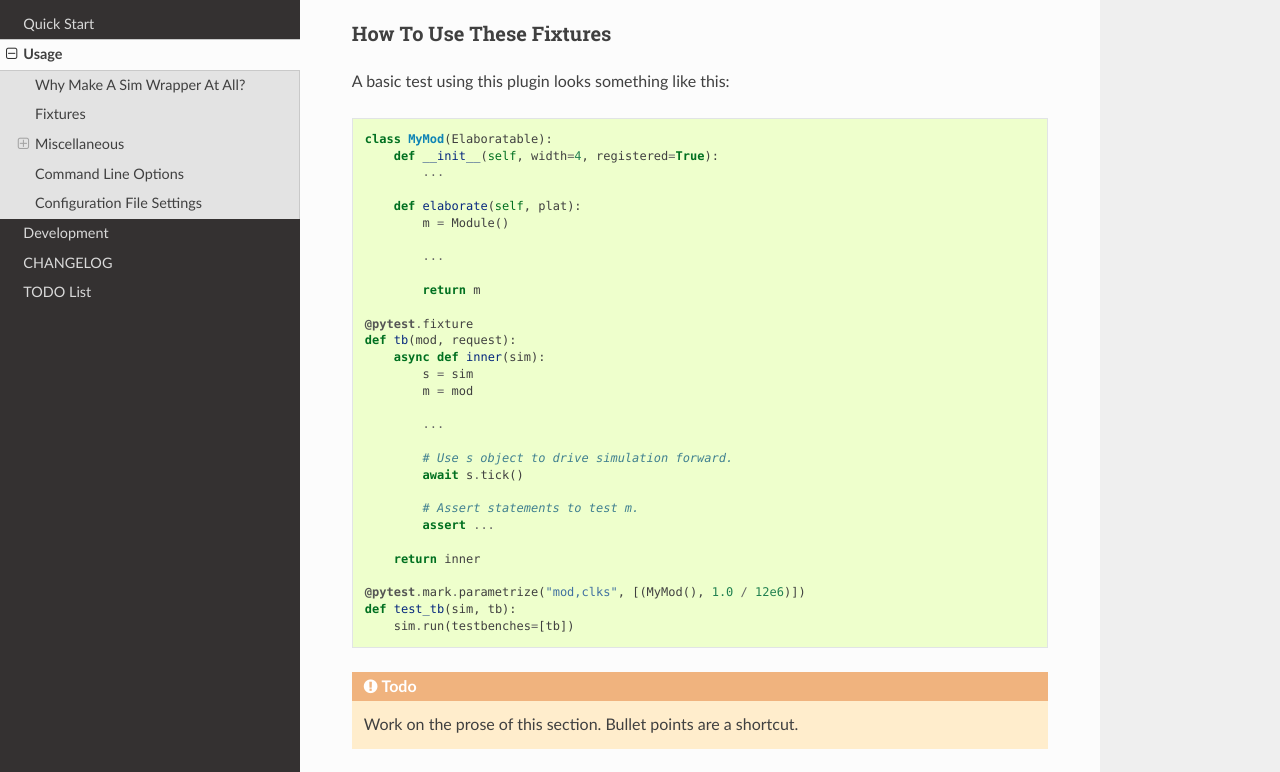
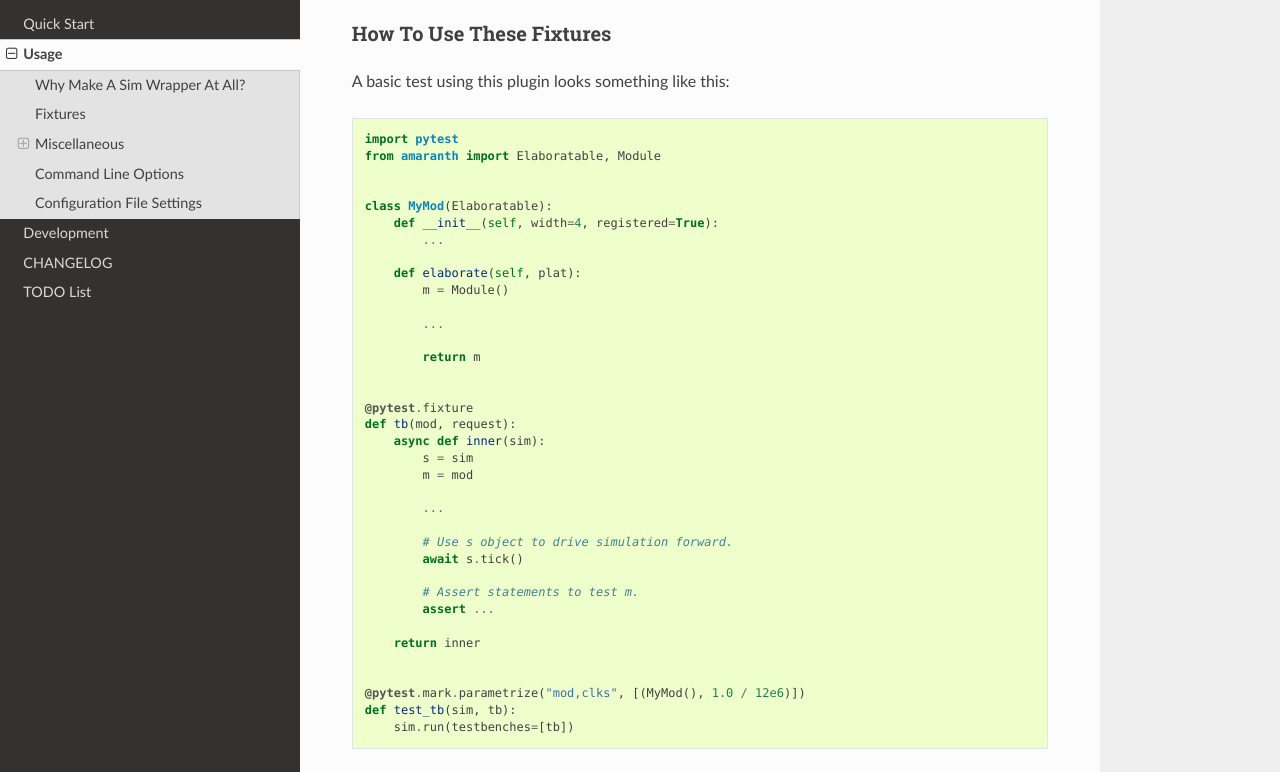
Before and after one commit to cr1901/pytest-amaranth-sim, a Sphinx documentation site: the page built from docs/usage.md, in a window 1280 px wide and 900 px high, scrolled down 697 px, cut to the strip 128-900 px from the top of the window. Built offline with Sphinx 7.4.7 and the Read the Docs theme 3.1.0, drawn with Linux system fonts in a browser that asks for light colours; the version number could not be read and is left out.

Commit message:
Fix doctest failures caught by Sybil.

````diff
--- a/docs/usage.md
+++ b/docs/usage.md
@@ -34,7 +34,11 @@ for working with its fixtures. _Since these are not fixtures, and do not use
 
 A basic test using this plugin looks something like this:
 
-```
+```python
+import pytest
+from amaranth import Elaboratable, Module
+
+
 class MyMod(Elaboratable):
     def __init__(self, width=4, registered=True):
         ...
@@ -45,6 +49,7 @@ class MyMod(Elaboratable):
         ...
 
         return m
+
 
 @pytest.fixture
 def tb(mod, request):
@@ -61,6 +66,7 @@ def tb(mod, request):
         assert ...
 
     return inner
+
 
 @pytest.mark.parametrize("mod,clks", [(MyMod(), 1.0 / 12e6)])
 def test_tb(sim, tb):
````
Also changed, not shown: 1 other file.
